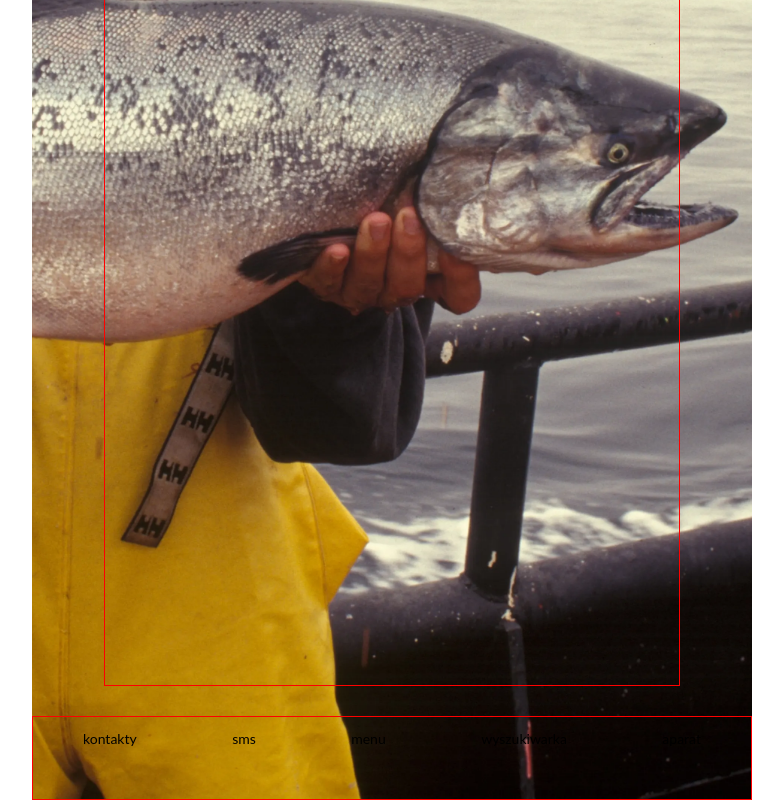
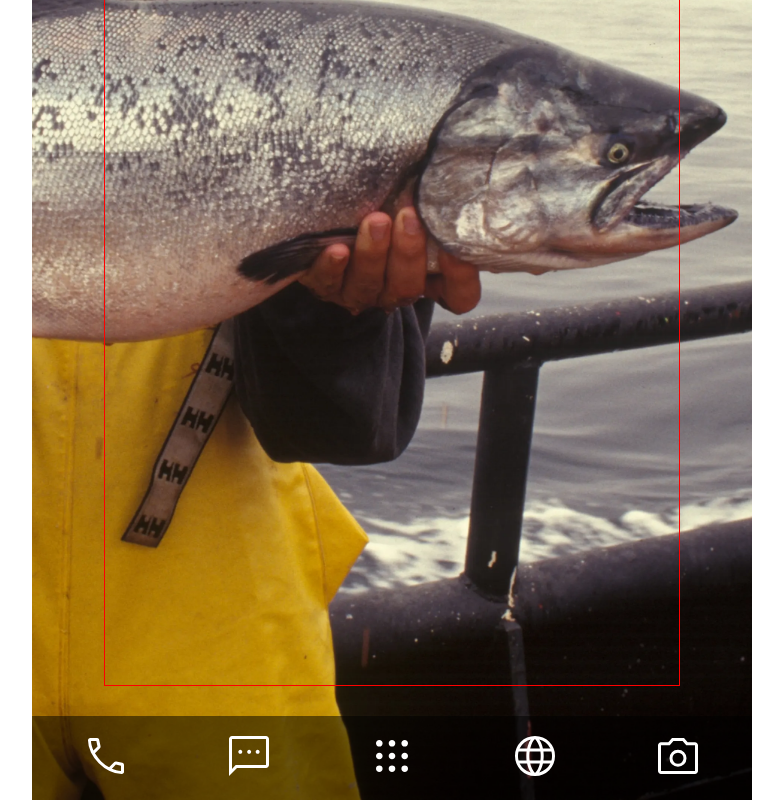
Before and after one commit to Ja-ku-ba/studia, a website built with Vite: page z1/index.html in a window 1280 px wide. Shown: the part 480-1280 px from the top of the page, without its empty margins (248-1031 px from the left). Built offline with nearby package versions, Linux system fonts and the light colour scheme.

Commit message:
menu panel done

```diff
--- a/z1/index.html
+++ b/z1/index.html
@@ -52,11 +52,11 @@
 
     <div class="menu">
       <ul class="menu__apps">
-        <li>kontakty</li>
-        <li>sms</li>
-        <li>menu</li>
-        <li>wyszukiwarka</li>
-        <li>aparat</li>
+        <li><img src="public/img/icons/call.svg"></li>
+        <li><img src="public/img/icons/sms.svg"></li>
+        <li><img src="public/img/icons/menu.svg"></li>
+        <li><img src="public/img/icons/brovser.svg"></li>
+        <li><img src="public/img/icons/camera.svg"></li>
       </ul>
     </div>
   </body>
--- a/z1/src/sass/modules/menu.scss
+++ b/z1/src/sass/modules/menu.scss
@@ -1,19 +1,21 @@
 @use 'config' as *;
 
 .menu {
-  position: relative;
-  bottom: 0;
   height: 84px;
   width: 100%;
-  border: 1px solid red;
   padding: 0 50px;
+  background-color: rgba(0,0,0,0.5);
+  display: flex;
+  align-items: center;
 
   &__apps{
+    width: 100%;
     padding: 0;
     list-style: none;
     display: flex;
     justify-content: space-between;
-    align-items: center;
+    filter: invert(100%);
+
   }
 
   &__apps ul {
```
Also changed, not shown: z1/public/img/icons/brovser.svg (added), z1/public/img/icons/call.svg (added), z1/public/img/icons/camera.svg (added), z1/public/img/icons/menu.svg (added), z1/public/img/icons/sms.svg (added).
